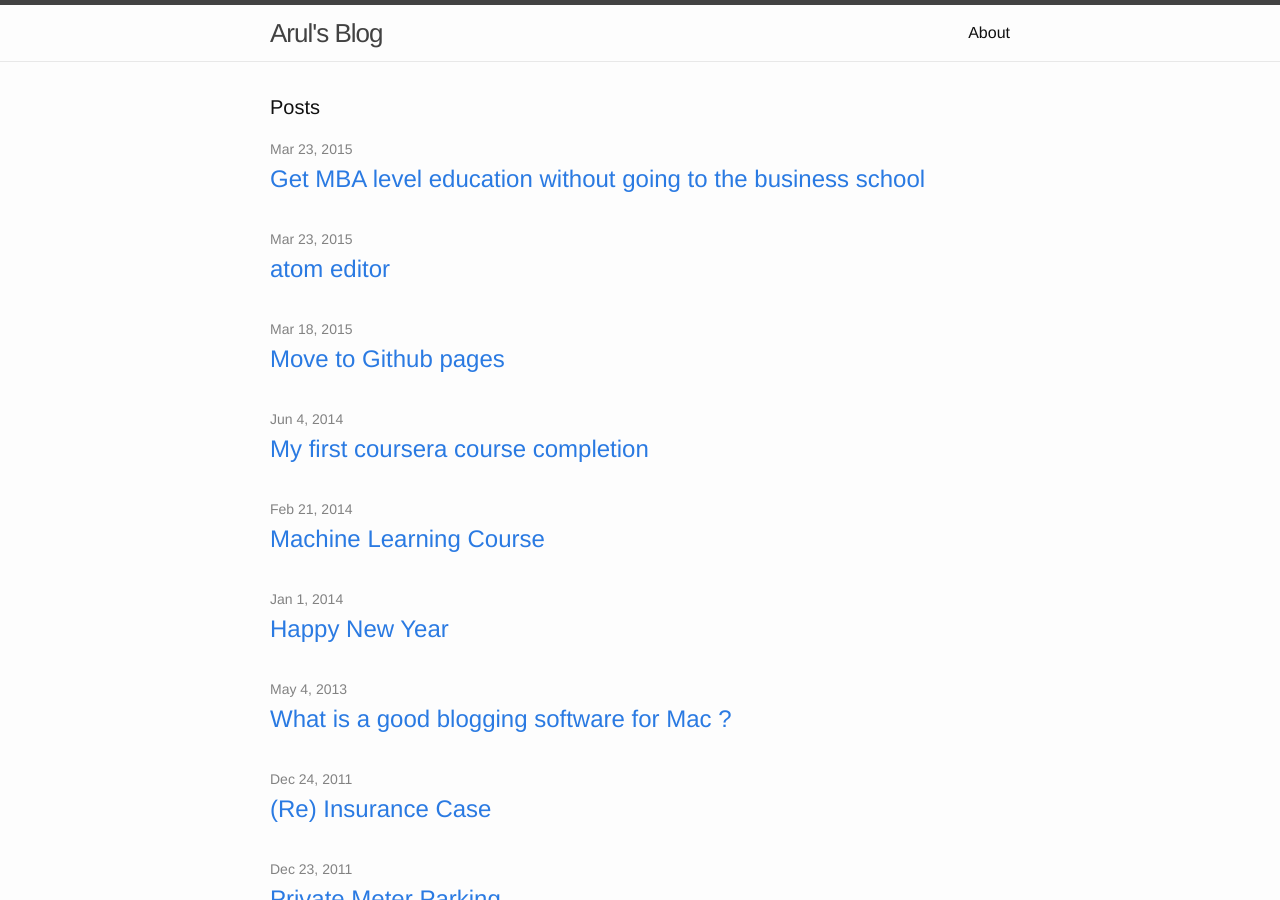
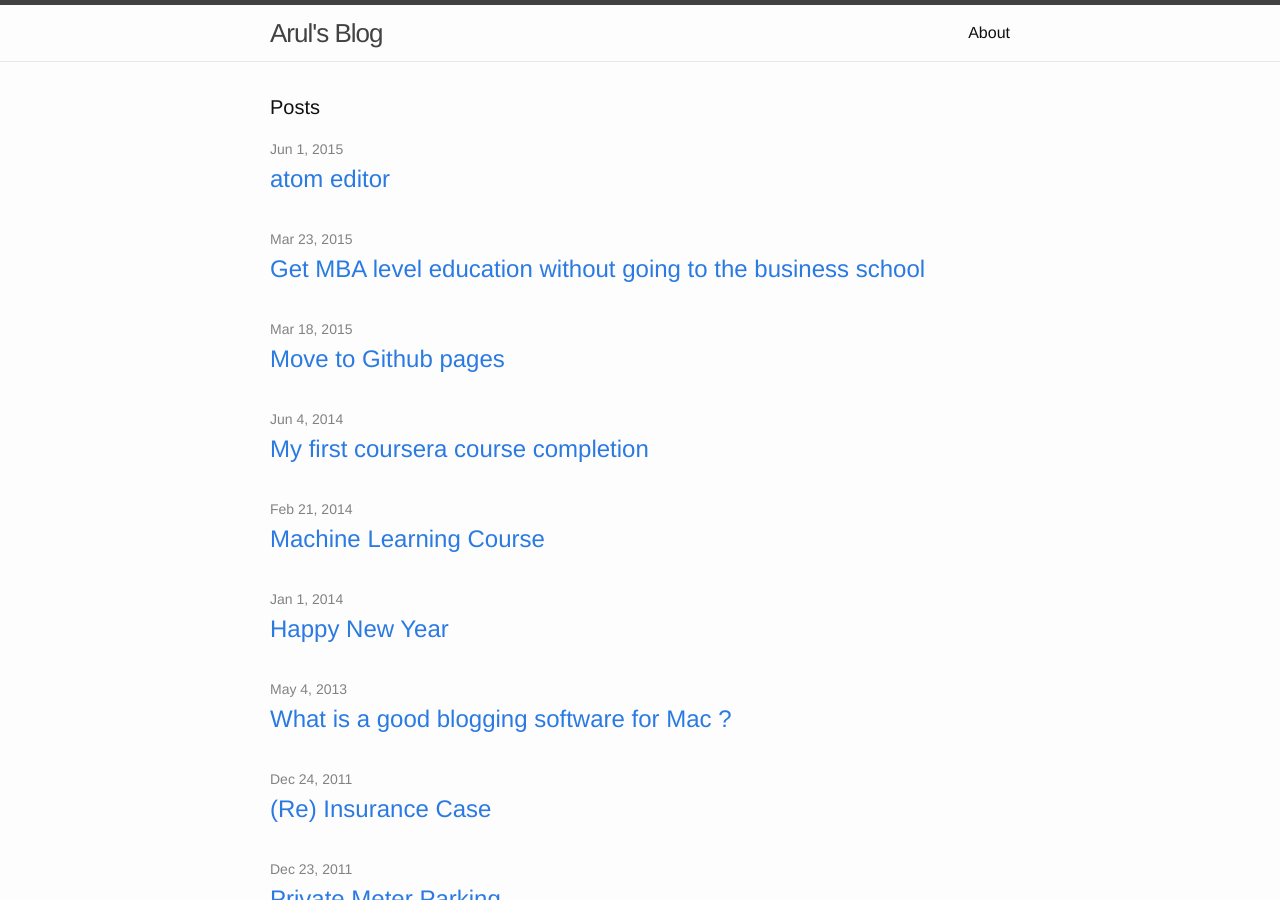
Before and after one commit to arulk/arulk.github.io, a Jekyll site: the page built from index.html, in a window 1280 px wide and 900 px high. Built offline with Jekyll 4.4.1, drawn with Linux system fonts in a browser that asks for light colours.

Commit message:
Update date in front end matter

```diff
--- a/_posts/2015-06-01-atom-editor.markdown
+++ b/_posts/2015-06-01-atom-editor.markdown
@@ -1,7 +1,7 @@
 ---
 layout: post
 title: atom editor
-date: "2015-03-23 17:48"
+date: "2015-06-01 17:48"
 ---
 
 # Atom Editor
```
